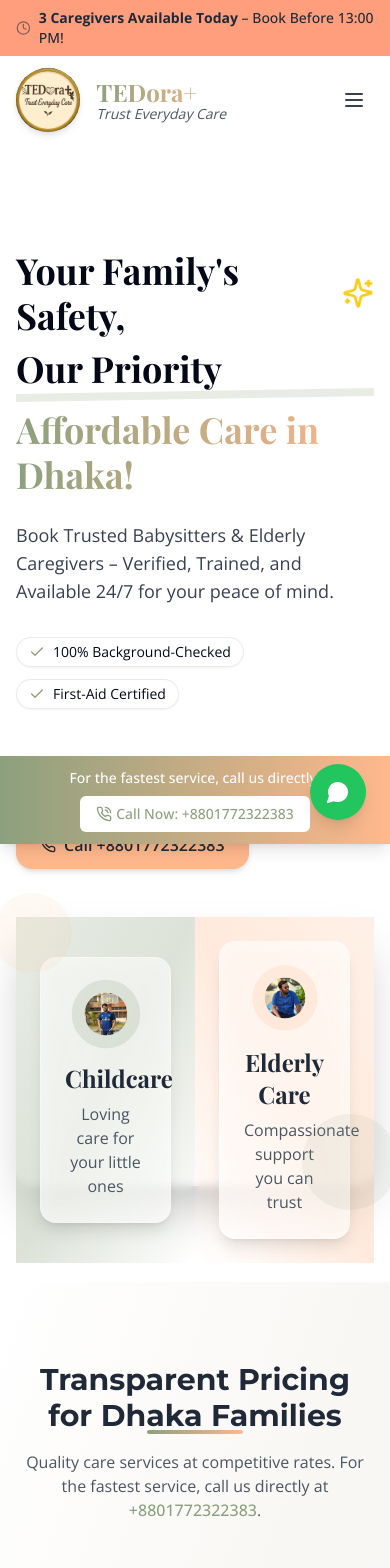
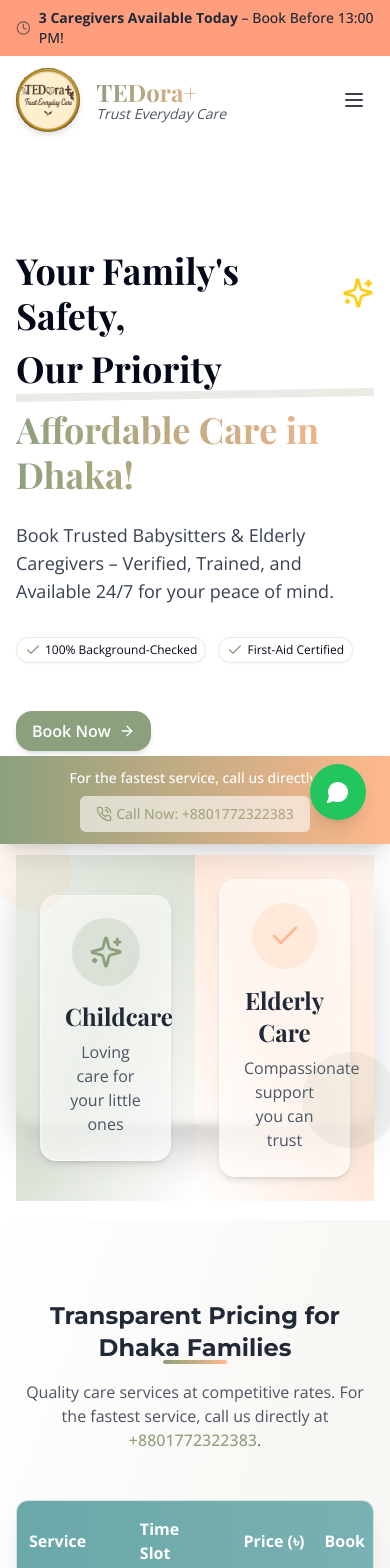
Before and after one commit to mehnafiz/tedora-trust-care, a React (Vite) app: page / in a window 390 px wide. Shown: the top 1568 px of the page. Built offline with nearby package versions, Linux system fonts and the light colour scheme.

Commit message:
Fix: Responsive design and image removal
Fixed responsive design issues and removed images from the Hero section.

```diff
--- a/src/components/Hero.tsx
+++ b/src/components/Hero.tsx
@@ -154,11 +154,8 @@ const Hero = () => {
                         animate={{ scale: [1, 1.1, 1] }}
                         transition={{ duration: 3, repeat: Infinity }}
                       >
-                        <img
-                          src="/lovable-uploads/211ff065-3b7c-4b1b-8acd-38254c7f827b.png"
-                          alt="Childcare"
-                          className="h-10 w-auto rounded-full"
-                        />
+                        {/* Removed image and replaced with icon */}
+                        <Sparkles className="h-8 w-8 text-tedora-sage" />
                       </motion.div>
                     </div>
                     <div className="text-2xl font-playfair font-bold text-gray-800 mb-2">Childcare</div>
@@ -176,11 +173,8 @@ const Hero = () => {
                         animate={{ scale: [1, 1.1, 1] }}
                         transition={{ duration: 3.5, repeat: Infinity, delay: 0.5 }}
                       >
-                        <img
-                          src="/lovable-uploads/2742d846-9da9-4ccf-976d-8b54cd790173.png"
-                          alt="Elderly Care"
-                          className="h-10 w-auto rounded-full"
-                        />
+                        {/* Removed image and replaced with icon */}
+                        <Check className="h-8 w-8 text-tedora-peach" />
                       </motion.div>
                     </div>
                     <div className="text-2xl font-playfair font-bold text-gray-800 mb-2">Elderly Care</div>
--- a/src/components/dashboard/ServicesCard.tsx
+++ b/src/components/dashboard/ServicesCard.tsx
@@ -40,9 +40,9 @@ export const ServicesCard = ({ services, onBookService }: ServicesCardProps) =>
               </div>
 
               <div className="flex items-center mt-2">
-                <div className="text-xl font-bold text-tedora-peach flex items-center">
-                  <span>৳</span>
-                  <span className="ml-1">{service.price}</span>
+                <div className="text-xl font-bold text-tedora-peach">
+                  {/* Fixed: Only show the Taka symbol once */}
+                  <span>৳ {service.price}</span>
                 </div>
               </div>
 
--- a/src/index.css
+++ b/src/index.css
@@ -44,6 +44,9 @@
 
   html {
     scroll-behavior: smooth;
+    text-size-adjust: 100%; /* Prevent text size adjustment on orientation change */
+    -webkit-font-smoothing: antialiased;
+    -moz-osx-font-smoothing: grayscale;
   }
 
   body {
@@ -59,7 +62,7 @@
 
 @layer components {
   .btn-primary {
-    @apply bg-tedora-sage hover:bg-tedora-sage/90 text-white font-semibold py-3 px-6 rounded-2xl transition-all duration-300 shadow-md hover:shadow-lg hover:-translate-y-0.5 overflow-hidden relative;
+    @apply bg-tedora-sage hover:bg-tedora-sage/90 text-white font-semibold py-2 sm:py-3 px-4 sm:px-6 rounded-2xl transition-all duration-300 shadow-md hover:shadow-lg hover:-translate-y-0.5 overflow-hidden relative;
   }
 
   .btn-primary::after {
@@ -72,32 +75,32 @@
   }
 
   .btn-secondary {
-    @apply bg-tedora-peach hover:bg-tedora-peach/90 text-gray-800 font-semibold py-3 px-6 rounded-2xl transition-all duration-300 shadow-md hover:shadow-lg hover:-translate-y-0.5 flex items-center gap-2;
+    @apply bg-tedora-peach hover:bg-tedora-peach/90 text-gray-800 font-semibold py-2 sm:py-3 px-4 sm:px-6 rounded-2xl transition-all duration-300 shadow-md hover:shadow-lg hover:-translate-y-0.5 flex items-center gap-2;
   }
 
   .section-title {
-    @apply text-3xl md:text-4xl font-bold text-center mb-10 font-playfair text-gray-800 relative;
+    @apply text-2xl sm:text-3xl md:text-4xl font-bold text-center mb-6 sm:mb-10 font-playfair text-gray-800 relative;
   }
 
   .section-title::after {
     content: '';
-    @apply absolute left-1/2 -translate-x-1/2 bottom-0 h-1 w-24 bg-gradient-to-r from-tedora-sage to-tedora-peach rounded-full;
+    @apply absolute left-1/2 -translate-x-1/2 bottom-0 h-1 w-16 sm:w-24 bg-gradient-to-r from-tedora-sage to-tedora-peach rounded-full;
   }
 
   .trust-badge {
-    @apply px-3 py-1 bg-white/80 backdrop-blur-sm rounded-full shadow-sm border border-tedora-sage/20 text-sm flex items-center gap-2 whitespace-nowrap hover:bg-white/90 transition-colors;
+    @apply px-2 sm:px-3 py-1 bg-white/80 backdrop-blur-sm rounded-full shadow-sm border border-tedora-sage/20 text-xs sm:text-sm flex items-center gap-1 sm:gap-2 whitespace-nowrap hover:bg-white/90 transition-colors;
   }
 
   .animate-gentle-pulse {
-    @apply animate-[pulse_3s_ease-in-out_infinite];
+    animation: gentlePulse 3s ease-in-out infinite;
   }
 
   .card-shadow {
-    @apply shadow-[0_5px_15px_rgba(0,0,0,0.08)] hover:shadow-[0_10px_25px_rgba(0,0,0,0.12)] transition-all;
+    @apply shadow-[0_2px_10px_rgba(0,0,0,0.06)] hover:shadow-[0_5px_15px_rgba(0,0,0,0.08)] transition-all;
   }
 
   .glass-card {
-    @apply bg-white/70 backdrop-blur-md border border-white/30 rounded-2xl shadow-lg;
+    @apply bg-white/70 backdrop-blur-md border border-white/30 rounded-2xl shadow-md;
   }
 
   .floating-nav {
@@ -105,7 +108,7 @@
   }
 
   .animated-divider {
-    @apply relative h-12 overflow-hidden my-8;
+    @apply relative h-8 sm:h-12 overflow-hidden my-6 sm:my-8;
   }
 
   .animated-divider::before {
@@ -115,12 +118,12 @@
 
   .animated-divider::after {
     content: '';
-    @apply absolute top-1/2 left-1/2 -translate-x-1/2 -translate-y-1/2 w-8 h-8 bg-tedora-peach/20 rounded-full animate-pulse;
+    @apply absolute top-1/2 left-1/2 -translate-x-1/2 -translate-y-1/2 w-6 sm:w-8 h-6 sm:h-8 bg-tedora-peach/20 rounded-full animate-pulse;
   }
 
   .sparkle {
     @apply absolute w-1 h-1 bg-white rounded-full;
-    box-shadow: 0 0 8px 2px rgba(255, 255, 255, 0.8);
+    box-shadow: 0 0 5px 1px rgba(255, 255, 255, 0.6);
     animation: sparkle-animation 2s ease-in-out infinite;
   }
 }
@@ -148,8 +151,22 @@
     transform: translateY(20px);
     animation: slideIn 0.6s ease-out forwards;
   }
+
+  /* Performance optimizations */
+  .will-change-transform {
+    will-change: transform;
+  }
+
+  .hardware-accelerated {
+    transform: translateZ(0);
+  }
+
+  .content-visibility-auto {
+    content-visibility: auto;
+  }
 }
 
+/* Define animations */
 @keyframes fadeIn {
   from {
     opacity: 0;
@@ -180,3 +197,32 @@
     transform: scale(1);
   }
 }
+
+@keyframes gentlePulse {
+  0%, 100% {
+    opacity: 0.8;
+    transform: scale(1);
+  }
+  50% {
+    opacity: 1;
+    transform: scale(1.05);
+  }
+}
+
+/* Mobile optimizations */
+@media screen and (max-width: 640px) {
+  .container {
+    padding-left: 1rem;
+    padding-right: 1rem;
+  }
+
+  .section {
+    padding-top: 2.5rem;
+    padding-bottom: 2.5rem;
+  }
+}
+
+/* Optimize rendering performance */
+* {
+  text-rendering: optimizeLegibility;
+}
--- a/src/pages/EmployeeSchedule.tsx
+++ b/src/pages/EmployeeSchedule.tsx
@@ -68,7 +68,8 @@ const EmployeeSchedule = () => {
     toast({
       title: "Checked In Successfully",
       description: "You have checked in for this appointment.",
-      variant: "success"
+      // Fix the build error - change "success" to "default"
+      variant: "default"
     });
   };
 
@@ -78,7 +79,8 @@ const EmployeeSchedule = () => {
     toast({
       title: "Service Completed",
       description: "The service has been marked as completed.",
-      variant: "success"
+      // Fix the build error - change "success" to "default"
+      variant: "default"
     });
   };
 
@@ -99,7 +101,7 @@ const EmployeeSchedule = () => {
 
   return (
     <DashboardLayout>
-      <div className="grid grid-cols-1 lg:grid-cols-3 gap-8">
+      <div className="grid grid-cols-1 lg:grid-cols-3 gap-4 md:gap-8">
         <div className="lg:col-span-1">
           <Card className="bg-white/80 backdrop-blur-sm border border-slate-200 shadow-md">
             <CardHeader className="bg-gradient-to-r from-tedora-sage/30 to-transparent pb-3">
--- a/src/pages/Index.tsx
+++ b/src/pages/Index.tsx
@@ -23,13 +23,13 @@ const Index = () => {
       <Footer />
       <StickyCta />
 
-      {/* Fixed Contact CTA */}
-      <div className="fixed bottom-0 left-0 right-0 bg-gradient-to-r from-tedora-sage to-tedora-peach p-3 text-white text-center shadow-lg z-30">
+      {/* Fixed Contact CTA - improved for better visibility */}
+      <div className="fixed bottom-0 left-0 right-0 bg-gradient-to-r from-tedora-sage to-tedora-peach p-3 text-white text-center shadow-xl z-30">
         <div className="container mx-auto flex flex-col sm:flex-row justify-center sm:justify-between items-center gap-2">
           <p className="text-sm font-medium">For the fastest service, call us directly!</p>
           <a
             href="tel:+8801772322383"
-            className="bg-white text-tedora-sage hover:bg-white/90 px-4 py-2 rounded-md font-medium text-sm flex items-center gap-1"
+            className="bg-white text-tedora-sage hover:bg-white/90 px-4 py-2 rounded-md font-medium text-sm flex items-center gap-1 animate-pulse"
           >
             <PhoneCall className="h-4 w-4" />
             Call Now: +8801772322383
```
